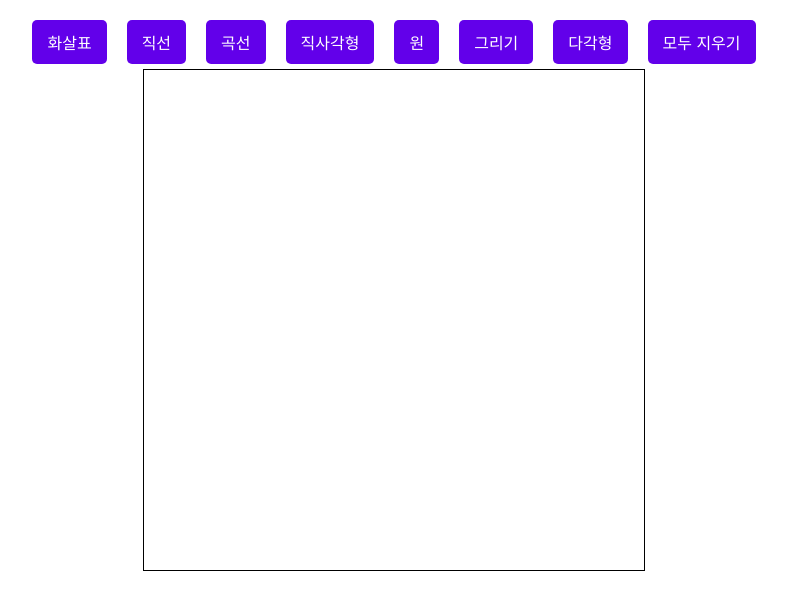
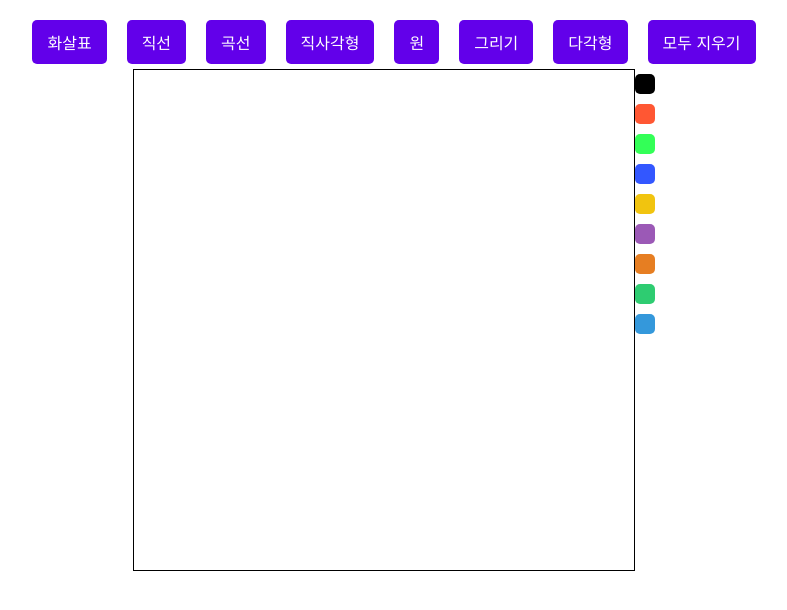
Before and after one commit to oridori2705/Konva-test, a React (Vite) app: page / in a window 1280 px wide. Shown: the top 610 px of the page, without its empty margins (246-1033 px from the left). Built offline with nearby package versions, Linux system fonts and the light colour scheme.

Commit message:
feat: 컬러 선택 기능 추가

```diff
--- a/src/App.tsx
+++ b/src/App.tsx
@@ -9,10 +9,11 @@ import {
   SplineType,
   KonvaElement,
 } from "./types/PaintTypes";
-import { Button, Container, DrawBox } from "./style/Stage.Styled";
+import { Button, Container, DrawBox, SubContainer } from "./style/Stage.Styled";
 import { v4 as uuid } from "uuid";
 import Konva from "konva";
 import DynamicKonvaRenderer from "./component/DynamicKonvaRenderer";
+import ColorPalette, { ColorCode } from "./component/ColorPalette";
 
 const SIZE = 500;
 
@@ -28,7 +29,7 @@ const DrawAction = {
 };
 
 function App() {
-  const [color, setColor] = useState("#000");
+  const [color, setColor] = useState<ColorCode>("#000");
   const [drawAction, setDrawAction] = useState(DrawAction.Select);
   const [arrows, setArrows] = useState<LineType[]>([]);
   const [rectangles, setRectangles] = useState<RectangleType[]>([]);
@@ -43,6 +44,10 @@ function App() {
   const isPaintRef = useRef(false);
   const currentShapeIdRef = useRef<string>();
   const isPaintFirstSplineRef = useRef(true);
+
+  const handleColorChange = useCallback((color: ColorCode) => {
+    setColor(color);
+  }, []);
 
   const onClear = useCallback(() => {
     setRectangles([]);
@@ -351,6 +356,7 @@ function App() {
         <Button onClick={() => setDrawAction("polygon")}>다각형</Button>
         <Button onClick={onClear}>모두 지우기</Button>
       </div>
+      <SubContainer>
         <DrawBox size={SIZE}>
           <Stage
             id="MainStage"
@@ -445,6 +451,8 @@ function App() {
             </Layer>
           </Stage>
         </DrawBox>
+        <ColorPalette onColorChange={handleColorChange} />
+      </SubContainer>
     </Container>
   );
 }
--- /dev/null
+++ b/src/component/ColorPalette.tsx
@@ -0,0 +1,58 @@
+import { memo } from "react";
+
+export type ColorCode =
+  | "#000"
+  | "#FF5733"
+  | "#33FF57"
+  | "#3357FF"
+  | "#F1C40F"
+  | "#9B59B6"
+  | "#E67E22"
+  | "#2ECC71"
+  | "#3498DB";
+
+const colors: ColorCode[] = [
+  "#000",
+  "#FF5733",
+  "#33FF57",
+  "#3357FF",
+  "#F1C40F",
+  "#9B59B6",
+  "#E67E22",
+  "#2ECC71",
+  "#3498DB",
+];
+
+interface ColorPaletteProps {
+  onColorChange: (color: ColorCode) => void;
+}
+
+const ColorPalette = memo(({ onColorChange }: ColorPaletteProps) => {
+  const handleColorClick = (color: ColorCode) => {
+    onColorChange(color);
+  };
+  console.log("adsasddsa");
+  return (
+    <div style={{ display: "flex", flexDirection: "column" }}>
+      {colors.map((color) => (
+        <button
+          key={color}
+          onClick={() => handleColorClick(color)}
+          style={{
+            backgroundColor: color,
+            color: "#fff",
+            border: "none",
+            padding: "10px",
+            margin: "5px 0",
+            cursor: "pointer",
+            borderRadius: "5px",
+          }}
+        ></button>
+      ))}
+    </div>
+  );
+});
+
+ColorPalette.displayName = "ColorPaletteComponent";
+
+export default ColorPalette;
--- a/src/style/Stage.Styled.ts
+++ b/src/style/Stage.Styled.ts
@@ -34,3 +34,8 @@ export const Button = styled.button`
     background-color: #03dac6;
   }
 `;
+
+export const SubContainer = styled.div`
+  display: flex;
+  flex-direction: row;
+`;
```
Lines whose indentation alone changed are shown as unchanged.
